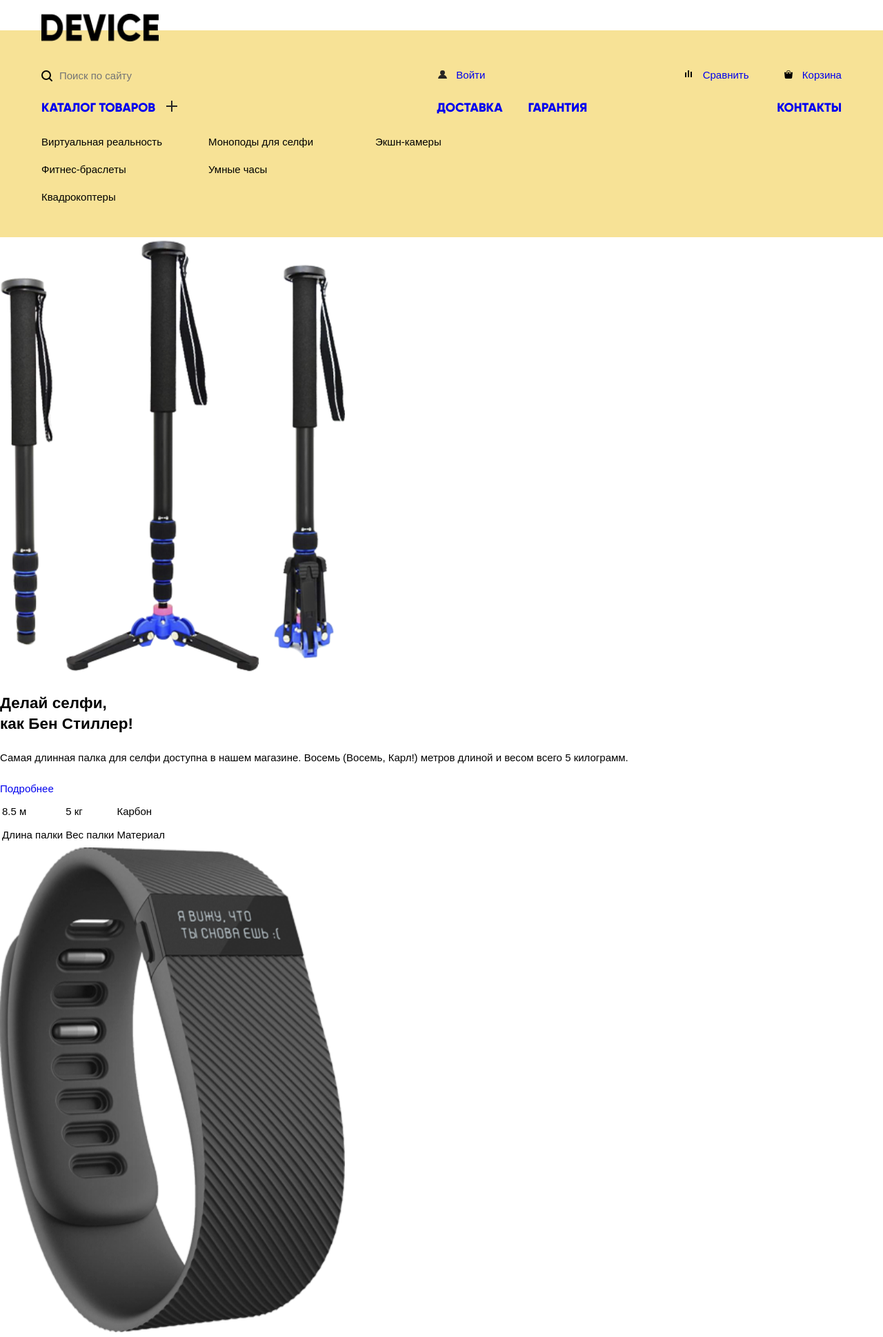
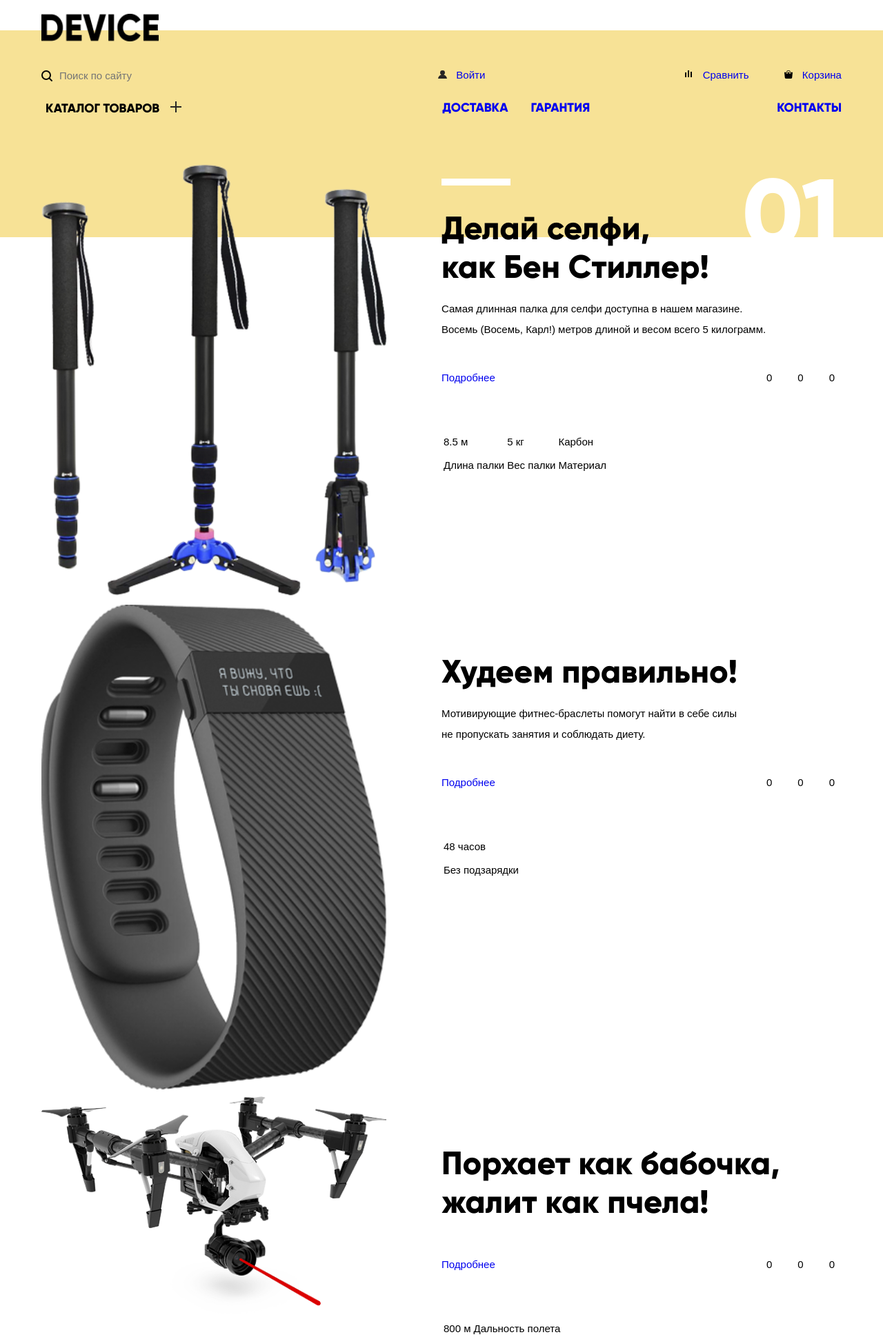
Before and after one commit to Atomini/lern_html_css_js, a Django app: page /device/ in a window 1280 px wide. Shown: the top 1939 px of the page at 69% size. Run offline with Django 4.2, Linux system fonts and the light colour scheme.

Commit message:
закончена сетка для слайдера в device-index

```diff
--- a/site_f/main/static/device/css/nav.css
+++ b/site_f/main/static/device/css/nav.css
@@ -158,6 +158,7 @@
 
     padding: 0;
     margin: 0;
+
 }
 
 .catalog-hidden li{
@@ -165,3 +166,9 @@
     padding-top: 5px;
     padding-bottom: 5px;
 }
+
+.catalog-button{
+    font-family: inherit;
+    background: transparent;
+    border: 0;
+}
--- /dev/null
+++ b/site_f/main/static/device/css/slider.css
@@ -0,0 +1,78 @@
+.slider{
+    min-height: 500px;
+    width: 1160px;
+
+    margin: 0 auto;
+    margin-top: -110px;
+    padding: 0 60px;
+}
+
+.slide-img{
+    width: 500px;
+}
+
+.slide{
+    display: flex;
+
+}
+
+.descript-wrapp{
+    margin-left: 80px;
+    min-width: 570px;
+}
+
+.slide-number{
+    font-family: 'Gilroy-ExtraBold';
+    font-size: 140px;
+    color: white;
+    position: relative;
+    left: 436px;
+    top: 61px;
+}
+
+.slider-title{
+    font-size: 47px;
+    font-family: 'Gilroy-ExtraBold';
+    line-height: 56px;
+
+    padding-top: 44px;
+    margin: 0;
+
+    position: relative;
+    top: -48px;
+}
+
+.slider-title::before{
+    content: "";
+    position: absolute;
+    border-top: 10px solid white;
+    top: 0;
+    left: 0;
+    width: 100px;
+
+}
+
+.slider-text{
+
+    margin-top: -30px;
+    margin-bottom: 40px;
+}
+
+.slider-navigation-block{
+    display: flex;
+    flex-wrap: wrap;
+    justify-content: space-between;
+    margin-bottom: 60px;
+}
+
+.slider-position{
+    list-style: none;
+    display: flex;
+    flex-wrap: wrap;
+    justify-content: space-between;
+    width: 99px;
+
+    padding: 0;
+    margin: 0;
+
+}
--- a/site_f/main/templates/device/index.html
+++ b/site_f/main/templates/device/index.html
@@ -5,6 +5,7 @@
 <link rel="stylesheet" href="{% static 'device/css/normalize.css' %}">
 <link rel="stylesheet" href="{% static 'device/css/index.css' %}">
 <link rel="stylesheet" href="{% static 'device/css/nav.css' %}">
+<link rel="stylesheet" href="{% static 'device/css/slider.css' %}">
 
 <head>
     <meta charset="UTF-8">
@@ -12,9 +13,7 @@
 </head>
 
 <body>
-
     <header>
-
         <nav class="nav-bar">
             <img class="nav-logo" src="{% static 'image/device/logo.png' %}" alt="Логотип Девайс">
             <div class="nav-top-wrapper">
@@ -33,14 +32,14 @@
             </div>
 
             <ul class="navigation-line font-gilroy-extrabold">
-                <a href="#">
+                <button class="catalog-button font-gilroy-extrabold" type="button">
                     <li class="catalog-list">Каталог товаров</li>
-                </a>
+                </button>
                 <li class="delivery-list"><a href="#">Доставка</a></li>
                 <li class="garant-list"><a href="#">Гарантия</a></li>
                 <li><a href="#">Контакты</a></li>
             </ul>
-            <ul class="catalog-hidden">
+            <ul class="catalog-hidden visually-hidden">
                 <li>Виртуальная реальность</li>
                 <li>Моноподы для селфи</li>
                 <li>Экшн-камеры</li>
@@ -55,18 +54,29 @@
     </header>
     <main>
         {#слайдер#}
-        <section>
-            <div>
-                <img src="{% static 'image/device/slider-1.png' %}" alt="Селфи палка">
-                <h2>
+        <section class="slider">
+            <div class="slide">
+                <div class="img-wrap">
+                    <img class="slide-img" src="{% static 'image/device/slider-1.png' %}" alt="Селфи палка">
+                </div>
+                <div class="descript-wrapp">
+                    <span class="slide-number">01</span>
+                    <h2 class="slider-title">
                         Делай селфи, <br>
                         как Бен Стиллер!
                     </h2>
-                <p>
-                    Самая длинная палка для селфи доступна в нашем магазине.
+                    <p class="slider-text">
+                        Самая длинная палка для селфи доступна в нашем магазине. <br>
                         Восемь (Восемь, Карл!) метров длиной и весом всего 5 килограмм.
                     </p>
+                    <div class="slider-navigation-block">
                         <a href="#">Подробнее</a>
+                        <ul class="slider-position">
+                            <li class="pos">0</li>
+                            <li class="pos current">0</li>
+                            <li class="pos">0</li>
+                        </ul>
+                    </div>
                     <table>
                         <tr>
                             <td>8.5 м</td>
@@ -80,16 +90,29 @@
                         </tr>
                     </table>
                 </div>
-            <div>
-                <img src="{% static 'image/device/slider-2.png' %}" alt="Фитнес браслет">
-                <h2>
+            </div>
+
+            <div class="slide">
+                <div class="img-wrap">
+                    <img class="slide-img" src="{% static 'image/device/slider-2.png' %}" alt="Фитнес браслет">
+                </div>
+                <div class="descript-wrapp">
+                    <span class="slide-number">02</span>
+                    <h2 class="slider-title">
                         Худеем правильно!
                     </h2>
-                <p>
+                    <p class="slider-text">
                         Мотивирующие фитнес-браслеты помогут найти в себе силы <br>
                         не пропускать занятия и соблюдать диету.
                     </p>
+                    <div class="slider-navigation-block">
                         <a href="#">Подробнее</a>
+                        <ul class="slider-position">
+                            <li class="pos">0</li>
+                            <li class="pos current">0</li>
+                            <li class="pos">0</li>
+                        </ul>
+                    </div>
                     <table>
                         <tr>
                             <td>48 часов</td>
@@ -99,13 +122,26 @@
                         </tr>
                     </table>
                 </div>
-            <div>
-                <img src="{% static 'image/device/slider-3.png' %}" alt="Квадрокоптер">
-                <h2>
+            </div>
+
+            <div class="slide">
+                <div class="img-wrap">
+                    <img class="slide-img" src="{% static 'image/device/slider-3.png' %}" alt="Квадрокоптер">
+                </div>
+                <div class="descript-wrapp">
+                    <span class="slide-number">02</span>
+                    <h2 class="slider-title">
                         Порхает как бабочка, <br>
                         жалит как пчела!
                     </h2>
+                    <div class="slider-navigation-block">
                         <a href="#">Подробнее</a>
+                        <ul class="slider-position">
+                            <li class="pos">0</li>
+                            <li class="pos current">0</li>
+                            <li class="pos">0</li>
+                        </ul>
+                    </div>
                     <table>
                         <tr>
                             <td>800 м</td>
@@ -116,6 +152,7 @@
                             <td>Радиус поражения</td>
                         </tr>
                     </table>
+                </div>
             </div>
         </section>
         {# Форма письма #}
```
Lines whose indentation alone changed are shown as unchanged.
